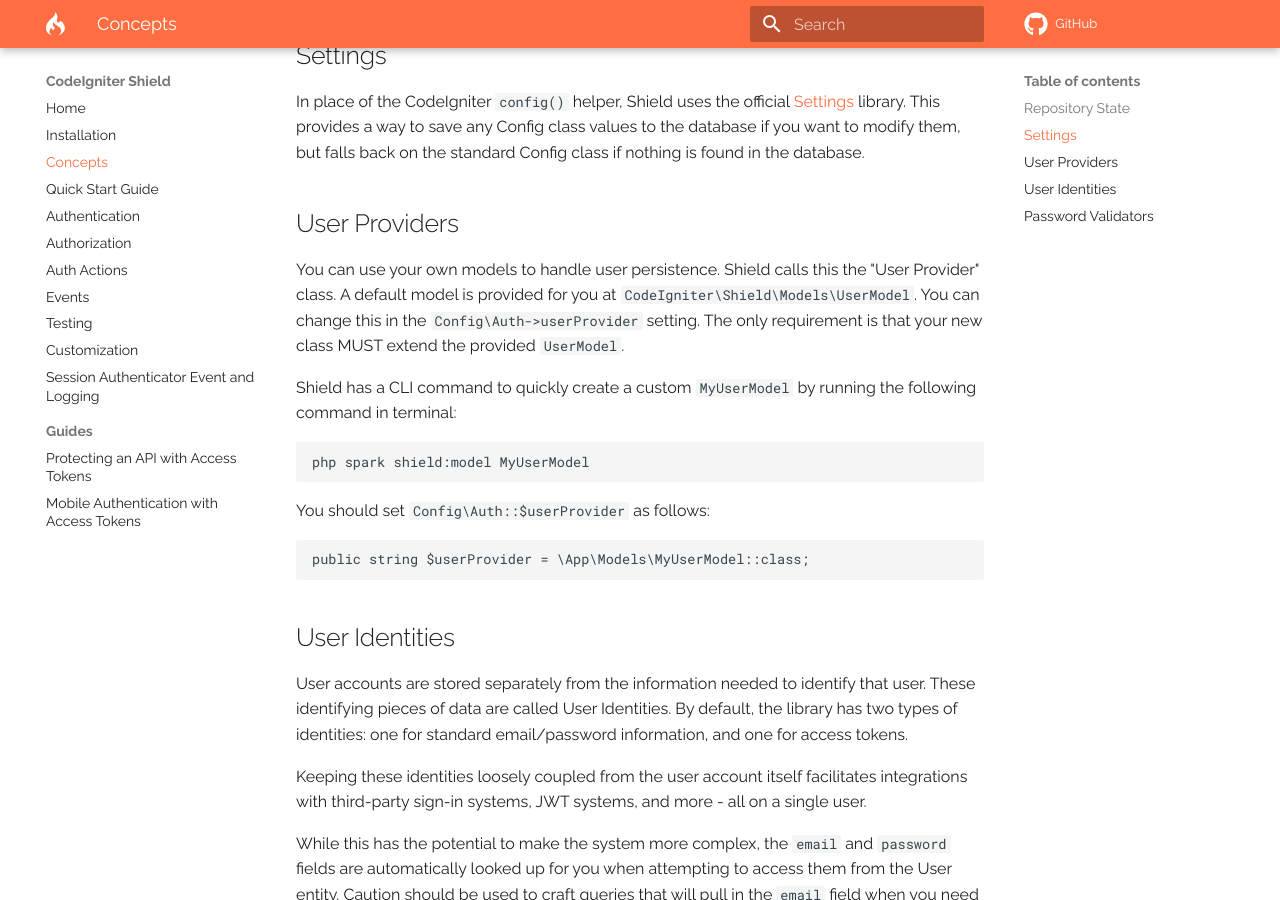
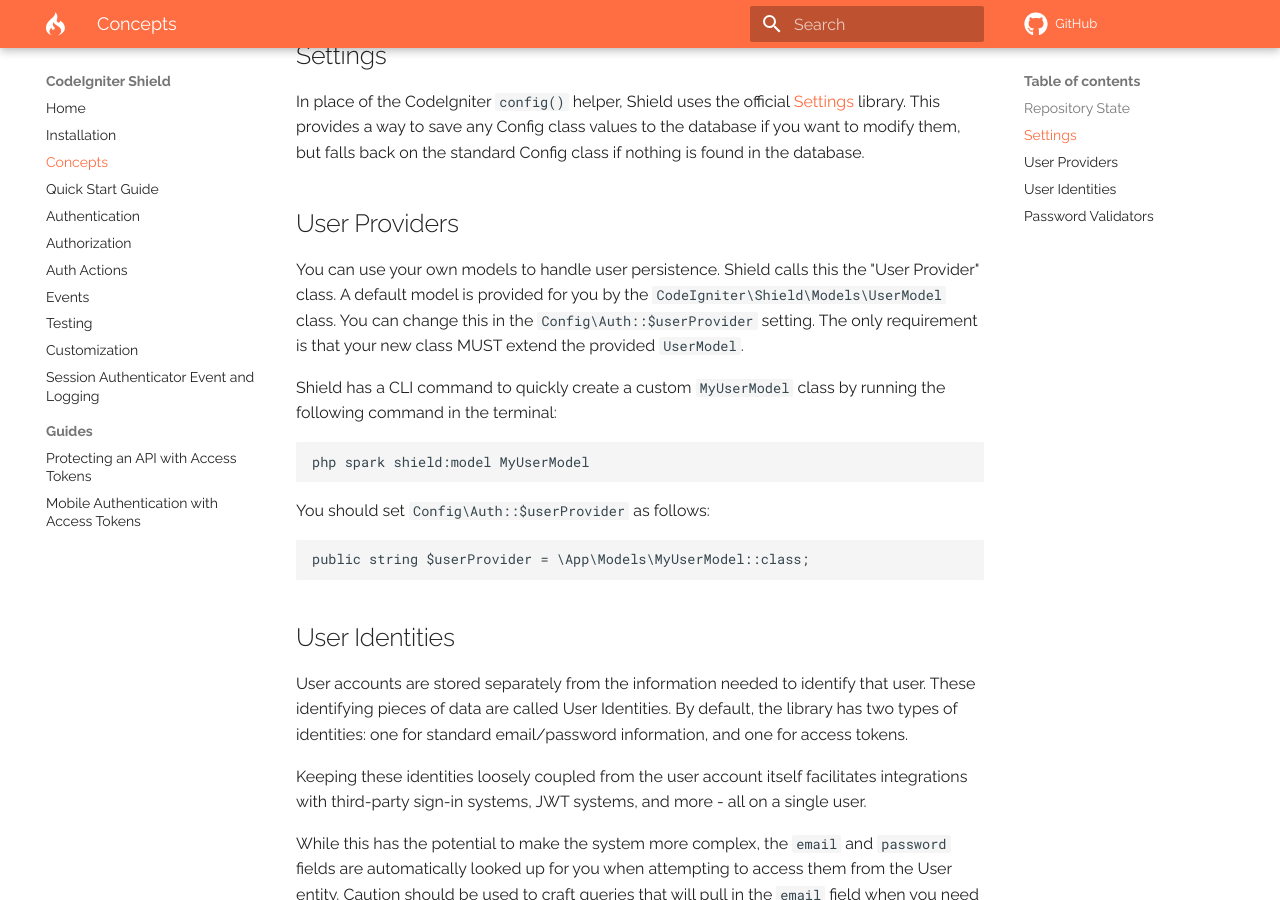
Before and after one commit to codeigniter4/shield, an MkDocs documentation site: the page built from docs/concepts.md, in a window 1280 px wide and 900 px high, scrolled down 636 px. Built offline with MkDocs 1.6.1 and Material for MkDocs 9.7.7, drawn with Linux system fonts in a browser that asks for light colours; comment, search, counter and statistics services are not loaded; a style sheet for code colours, icons or effects is not loaded.

Commit message:
Fix concepts.md

````diff
--- a/docs/concepts.md
+++ b/docs/concepts.md
@@ -24,11 +24,13 @@ on the standard Config class if nothing is found in the database.
 
 ## User Providers
 
-You can use your own models to handle user persistence. Shield calls this the "User Provider" class. A default model
-is provided for you at `CodeIgniter\Shield\Models\UserModel`. You can change this in the `Config\Auth->userProvider` setting.
-The only requirement is that your new class MUST extend the provided `UserModel`.
+You can use your own models to handle user persistence. Shield calls this the "User Provider" class.
+A default model is provided for you by the `CodeIgniter\Shield\Models\UserModel` class. You can change
+this in the `Config\Auth::$userProvider` setting. The only requirement is that your new class
+MUST extend the provided `UserModel`.
 
-Shield has a CLI command to quickly create a custom `MyUserModel` by running the following command in terminal:
+Shield has a CLI command to quickly create a custom `MyUserModel` class by running the following
+command in the terminal:
 
 ```console
 php spark shield:model MyUserModel
````
